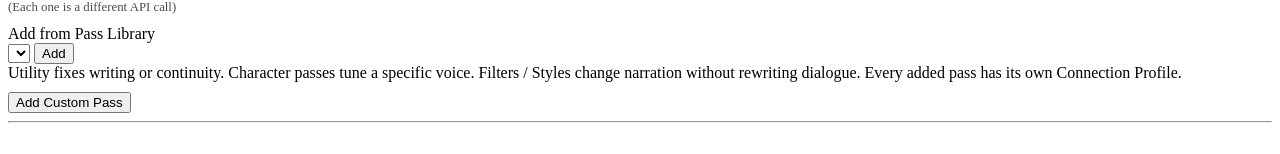
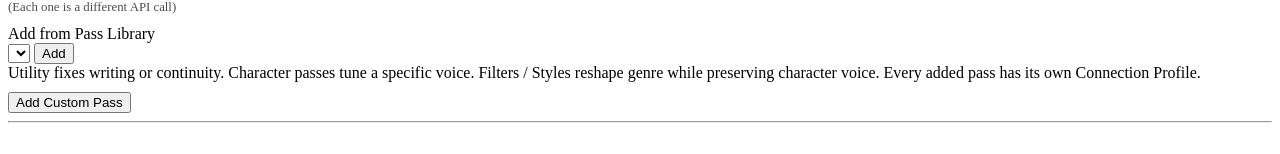
Before and after one commit to elfaelia/SillyTavern-NIGHTSHIFT-Post-Processing, a website: page index.html in a window 1280 px wide. Shown: the part 383-537 px from the top of the page. Drawn offline with Linux system fonts and the light colour scheme.

Commit message:
Allow genre edits while preserving character voice (index.html)

```diff
--- a/index.html
+++ b/index.html
@@ -119,7 +119,7 @@
                         <select id="nightshift_library_select" class="text_pole flex1" title="Choose a ready-made utility, character, or style pass"></select>
                         <button id="nightshift_add_library_pass" class="menu_button" title="Add selected pass"><i class="fa-solid fa-plus"></i> Add</button>
                     </div>
-                    <div class="nightshift-library-help">Utility fixes writing or continuity. Character passes tune a specific voice. Filters / Styles change narration without rewriting dialogue. Every added pass has its own Connection Profile.</div>
+                    <div class="nightshift-library-help">Utility fixes writing or continuity. Character passes tune a specific voice. Filters / Styles reshape genre while preserving character voice. Every added pass has its own Connection Profile.</div>
                 </div>
 
                 <div class="flex-container justifyspacebetween alignitemscenter" style="margin-top: 10px;">
```
